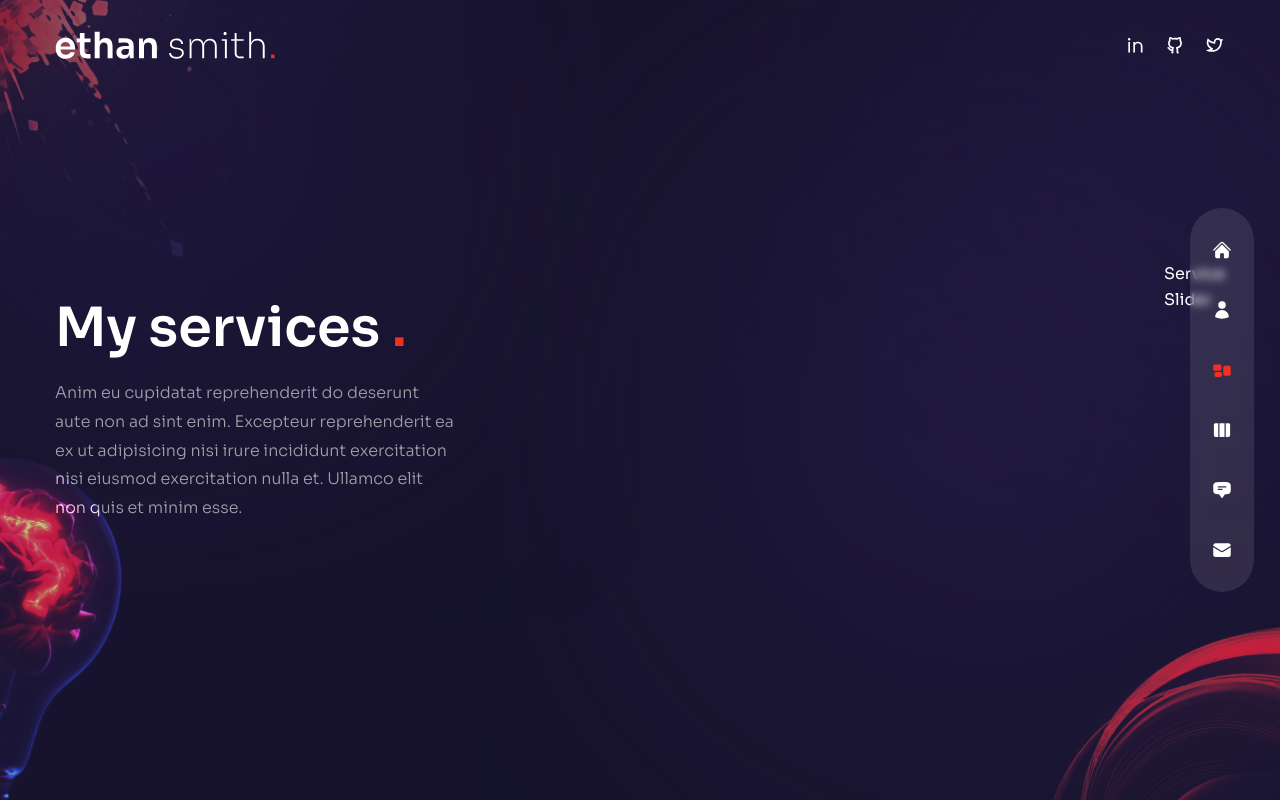
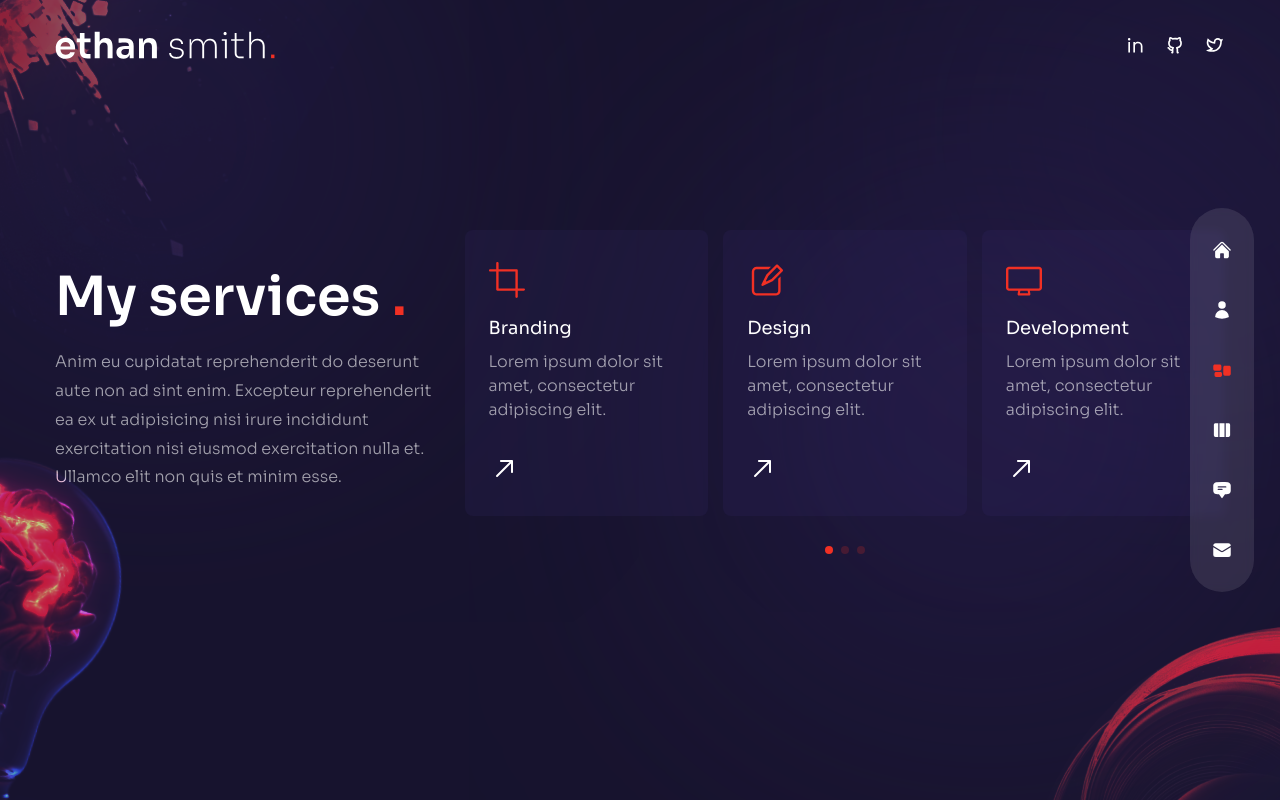
Before and after one commit to JoJoDevAdventure/jodev, a Next.js app: page /services in a window 1280 px wide. Built offline with nearby package versions, Linux system fonts and the light colour scheme.

Commit message:
Services Done

```diff
--- a/components/Circles.js
+++ b/components/Circles.js
@@ -2,7 +2,8 @@
 
 const Circles = () => {
   return (
-    <div className="w-[200px] xl:w-[300px] absolute -right-16 -bottom-2 mix-blend-color-dodge animate-pulse duration-75 z-10">
+    <div className="w-[200px] xl:w-[300px] absolute -right-16 -bottom-2
+    mix-blend-color-dodge animate-pulse duration-75 z-10">
       <Image
         src={"/circles.png"}
         width={260}
--- a/components/ServiceSlider.js
+++ b/components/ServiceSlider.js
@@ -1,5 +1,6 @@
 // icons
 import {
+  RxArrowTopRight,
   RxCrop,
   RxDesktop,
   RxPencil2,
@@ -36,8 +37,61 @@
   },
 ];
 
+import { Swiper, SwiperSlide } from "swiper/react";
+
+import "swiper/css";
+import "swiper/css/free-mode";
+import "swiper/css/pagination";
+
+import { FreeMode, Pagination } from "swiper";
+
 const ServiceSlider = () => {
-  return <div>Service Slider</div>;
+  return (
+    <Swiper
+      breakpoints={{
+        320: {
+          slidesPerView: 1,
+          spaceBetween: 15,
+        },
+        640: {
+          slidesPerView: 3,
+          spaceBetween: 15,
+        },
+        640: {
+          slidesPerView: 3,
+          spaceBetween: 15,
+        },
+      }}
+      FreeMode={true}
+      pagination={{
+        clickable: true,
+      }}
+      modules={[FreeMode, Pagination]}
+      className="h-[240px] sm:h-[340px]"
+    >
+      {serviceData.map((item, index) => {
+        return (
+          <SwiperSlide key={index}>
+            <div className="bg-[rgba(65,47,123,0.15)] h-max rounded-lg px-6 py-8 flex sm:flex-col gap-x-6 sm:gap-x-0 group cursor-pointer
+            hover:bg-[rgba(89,65,169,0.25)] transition-all duration-500">
+              {/* icon */}
+              <div className="text-4xl text-accent mb-4">{item.icon}</div>
+              {/* title & desc */}
+              <div className="mb-8">
+                <div className="mb-2 text-lg">{item.title}</div>
+                <p className="mx-w-[350px] leading-normal"> {item.description}</p>
+              </div>
+              {/* arrow */}
+              <div className="text-3xl">
+                <RxArrowTopRight className="group-hover:rotate-45 group-hover:text-accent transition-all duration-500"/>
+              </div>
+            </div>
+          </SwiperSlide>
+        );
+      })}
+      Services Slider
+    </Swiper>
+  );
 };
 
 export default ServiceSlider;
--- a/pages/services/index.js
+++ b/pages/services/index.js
@@ -3,7 +3,8 @@
 import ServicesSlider from "../../components/ServiceSlider";
 
 //framer motion
-import { } from "../../variants";
+import { motion } from "framer-motion";
+import { fadeIn } from "../../variants";
 
 const Services = () => {
   return (
@@ -12,20 +13,40 @@
       <div className="container mx-auto">
         <div className="flex flex-col xl:flex-row gap-x-8">
           {/* text */}
-          <div className="text-center flex xl:w-[300vw] flex-col lg:text-left mb-4 xl:mb-0">
-            <h2 className="h2 xl:mt-8">
+          <div className="text-center flex xl:w-[30vw] flex-col lg:text-left mb-4 xl:mb-0">
+            <motion.h2
+              variants={fadeIn("up", 0.2)}
+              initial="hidden"
+              animate="show"
+              exit="hidden"
+              className="h2 xl:mt-8"
+            >
               {" "}
               My services <span className="text-accent">.</span>
-            </h2>
-            <p className="mb-4 max-w-[400px] mx-auto lg:mx-0">
-            Anim eu cupidatat reprehenderit do deserunt aute non ad sint enim.
-            Excepteur reprehenderit ea ex ut adipisicing nisi irure incididunt
-            exercitation nisi eiusmod exercitation nulla et. Ullamco elit non
-            quis et minim esse.
-          </p>
+            </motion.h2>
+            <motion.p
+              variants={fadeIn("up", 0.4)}
+              initial="hidden"
+              animate="show"
+              exit="hidden"
+              className="mb-4 max-w-[400px] mx-auto lg:mx-0"
+            >
+              Anim eu cupidatat reprehenderit do deserunt aute non ad sint enim.
+              Excepteur reprehenderit ea ex ut adipisicing nisi irure incididunt
+              exercitation nisi eiusmod exercitation nulla et. Ullamco elit non
+              quis et minim esse.
+            </motion.p>
           </div>
-          {/* Slider */}
-          <ServicesSlider/>
+          <motion.div
+            variants={fadeIn("down", 0.4)}
+            initial="hidden"
+            animate="show"
+            exit="hidden"
+            className="w-full xl:max-w-[65%]"
+          >
+            {/* Slider */}
+            <ServicesSlider />
+          </motion.div>
         </div>
       </div>
       <Bulb />
```
